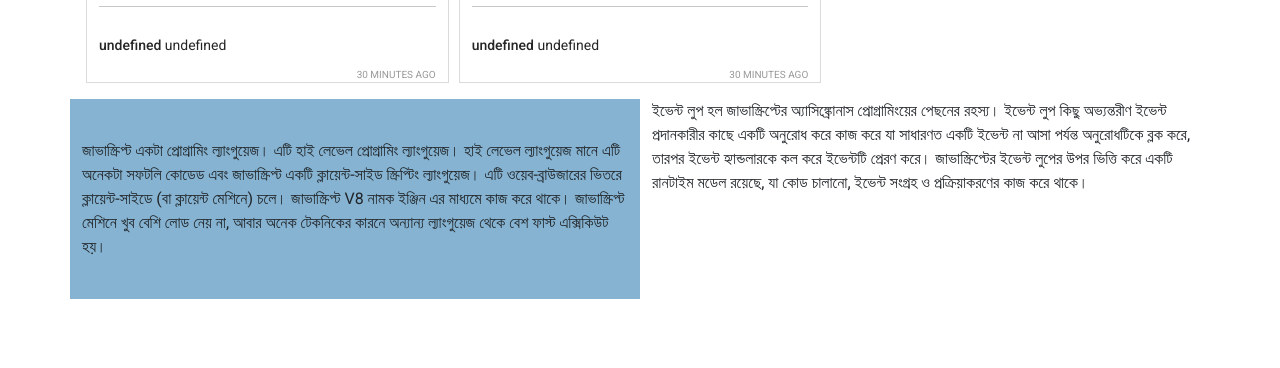
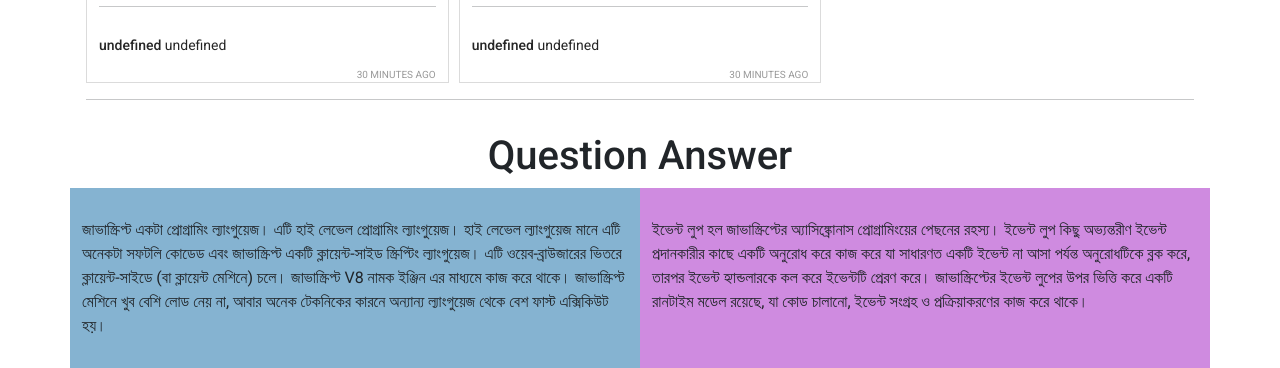
Before and after one commit to abdullahalomar/insta-sohor, a plain HTML site: page index.html in a window 1280 px wide. Shown: the part 1401-1769 px from the top of the page. Before the commit the page ends 1700 px from the top, so only its background shows below. Drawn offline with nearby package versions, Linux system fonts and the light colour scheme.

Commit message:
second commit

```diff
--- a/css/style.css
+++ b/css/style.css
@@ -246,8 +246,12 @@ img {
 }
 .first-article{
   background-color: rgb(133, 179, 209);
-  padding: 40px;
-
+  padding: 30px;
+}
+.second-article{
+  background-color: rgb(207, 139, 224);
+  padding: 30px;
+}
 @media only screen and (max-width: 992px) {
   #posts {
     grid-template-columns: repeat(2, 1fr);
--- a/index.html
+++ b/index.html
@@ -76,9 +76,11 @@
             <div id="reported">
                 <h1>Reported posts</h1>
             </div>
+            <hr>
         </main>
+
         <section class="container">
-
+        <h1 class="text-center">Question Answer</h1>
                 <div class="row row-cols-2">
                   <div class="col first-article">
                  <article>
```
